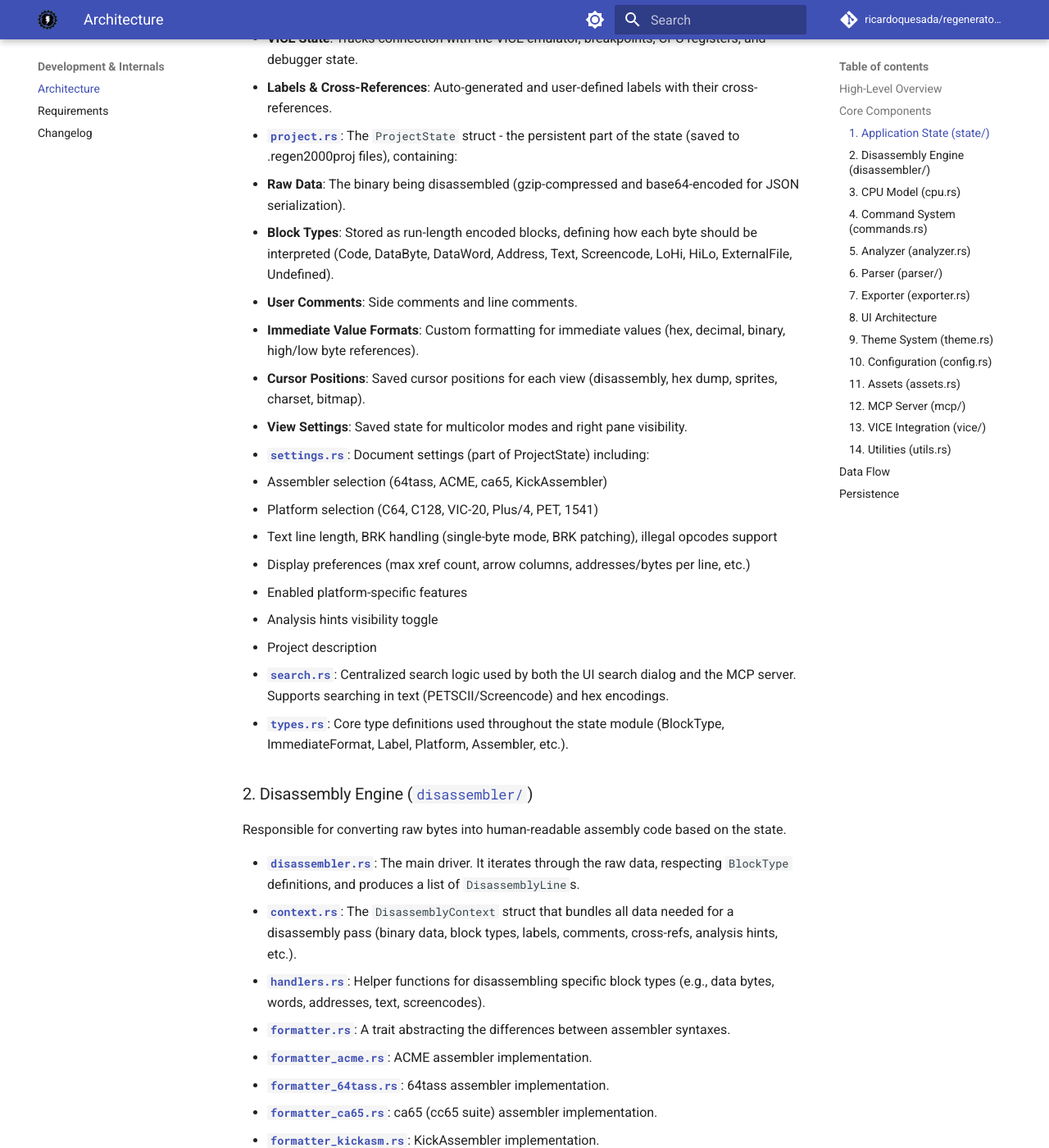
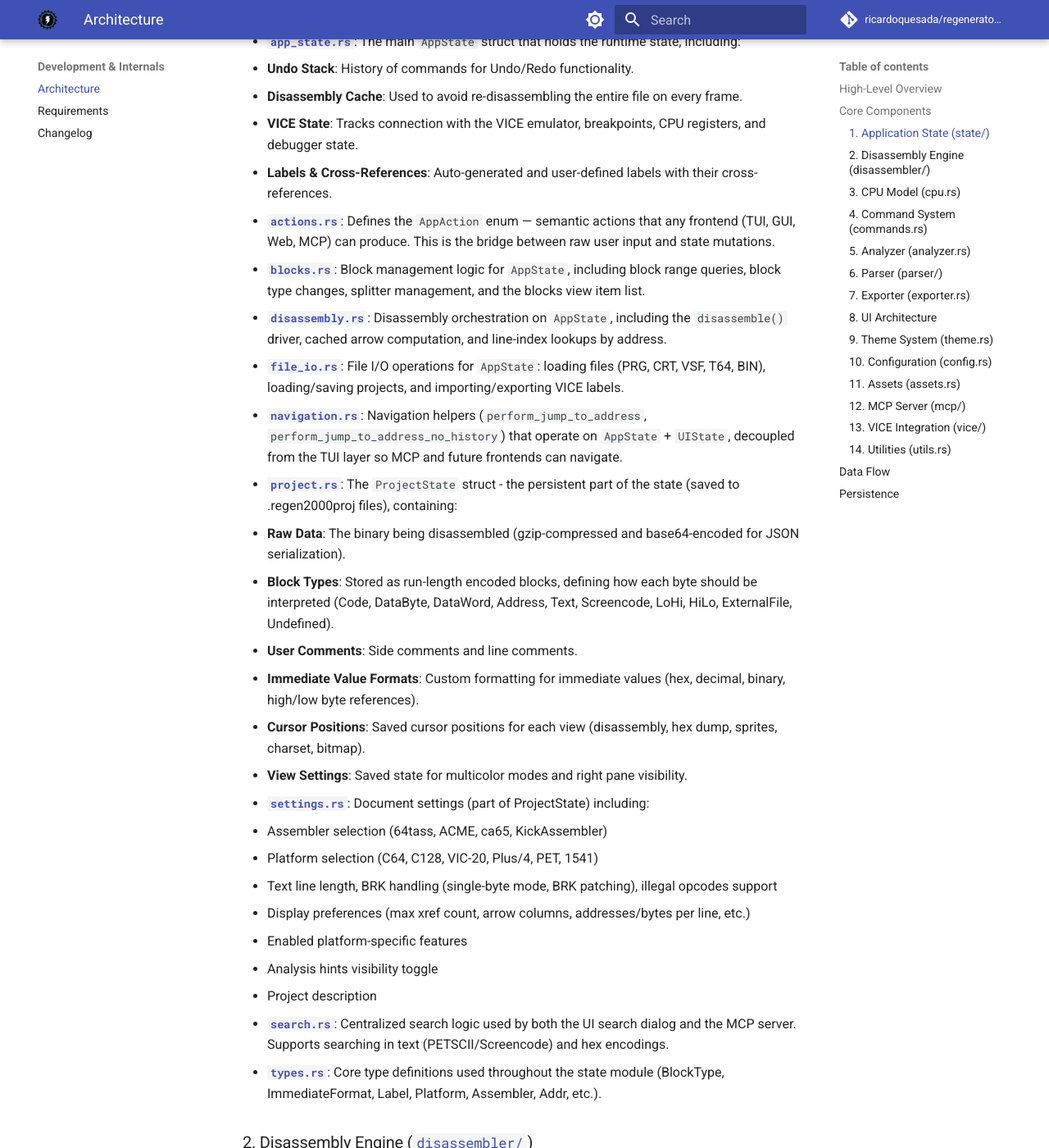
Before and after one commit to ricardoquesada/regenerator2000, an MkDocs documentation site: the page built from docs/architecture.md, in a window 1280 px wide and 1400 px high, scrolled down 1707 px. Shown: the whole window at 82% size. Built offline with MkDocs 1.6.1 and Material for MkDocs 9.7.7, drawn with Linux system fonts in a browser that asks for light colours; comment, search, counter and statistics services are not loaded; some of the changed text lies outside the part shown.

Commit message:
feat: Introduce `AppAction` as a semantic action layer, update state module descriptions, and detail the new menu system.

```diff
--- a/docs/architecture.md
+++ b/docs/architecture.md
@@ -11,6 +11,7 @@
     EventLoop[Event Loop]
     Widget[Active Widget<br/>View/Dialog]
     MCPServer[MCP Server<br/>HTTP/Stdio]
+    Action[AppAction<br/>Semantic Action]
     CommandSys[Command System]
     AppState[Application State]
     Analyzer[Code Analyzer]
@@ -22,9 +23,10 @@
 
     Input -->|Dispatch to Widget| EventLoop
     EventLoop --> Widget
-    Widget -->|Results in Action/Command| CommandSys
+    Widget -->|WidgetResult::Action| Action
+    Action -->|Dispatch| CommandSys
     MCPClient -->|Tools/Resources| MCPServer
-    MCPServer -->|Commands| CommandSys
+    MCPServer -->|AppAction / Commands| CommandSys
     MCPServer -.->|Read State| AppState
     CommandSys -->|Apply/Undo| AppState
     AppState -->|Requests| DisasmEngine
@@ -47,6 +49,11 @@
   - **Disassembly Cache**: Used to avoid re-disassembling the entire file on every frame.
   - **VICE State**: Tracks connection with the VICE emulator, breakpoints, CPU registers, and debugger state.
   - **Labels & Cross-References**: Auto-generated and user-defined labels with their cross-references.
+- **[`actions.rs`](https://github.com/ricardoquesada/regenerator2000/blob/main/src/state/actions.rs)**: Defines the `AppAction` enum — semantic actions that any frontend (TUI, GUI, Web, MCP) can produce. This is the bridge between raw user input and state mutations.
+- **[`blocks.rs`](https://github.com/ricardoquesada/regenerator2000/blob/main/src/state/blocks.rs)**: Block management logic for `AppState`, including block range queries, block type changes, splitter management, and the blocks view item list.
+- **[`disassembly.rs`](https://github.com/ricardoquesada/regenerator2000/blob/main/src/state/disassembly.rs)**: Disassembly orchestration on `AppState`, including the `disassemble()` driver, cached arrow computation, and line-index lookups by address.
+- **[`file_io.rs`](https://github.com/ricardoquesada/regenerator2000/blob/main/src/state/file_io.rs)**: File I/O operations for `AppState`: loading files (PRG, CRT, VSF, T64, BIN), loading/saving projects, and importing/exporting VICE labels.
+- **[`navigation.rs`](https://github.com/ricardoquesada/regenerator2000/blob/main/src/state/navigation.rs)**: Navigation helpers (`perform_jump_to_address`, `perform_jump_to_address_no_history`) that operate on `AppState` + `UIState`, decoupled from the TUI layer so MCP and future frontends can navigate.
 - **[`project.rs`](https://github.com/ricardoquesada/regenerator2000/blob/main/src/state/project.rs)**: The `ProjectState` struct - the persistent part of the state (saved to .regen2000proj files), containing:
   - **Raw Data**: The binary being disassembled (gzip-compressed and base64-encoded for JSON serialization).
   - **Block Types**: Stored as run-length encoded blocks, defining how each byte should be interpreted (Code, DataByte, DataWord, Address, Text, Screencode, LoHi, HiLo, ExternalFile, Undefined).
@@ -63,7 +70,7 @@
   - Analysis hints visibility toggle
   - Project description
 - **[`search.rs`](https://github.com/ricardoquesada/regenerator2000/blob/main/src/state/search.rs)**: Centralized search logic used by both the UI search dialog and the MCP server. Supports searching in text (PETSCII/Screencode) and hex encodings.
-- **[`types.rs`](https://github.com/ricardoquesada/regenerator2000/blob/main/src/state/types.rs)**: Core type definitions used throughout the state module (BlockType, ImmediateFormat, Label, Platform, Assembler, etc.).
+- **[`types.rs`](https://github.com/ricardoquesada/regenerator2000/blob/main/src/state/types.rs)**: Core type definitions used throughout the state module (BlockType, ImmediateFormat, Label, Platform, Assembler, Addr, etc.).
 
 ### 2. Disassembly Engine ([`disassembler/`](https://github.com/ricardoquesada/regenerator2000/tree/main/src/disassembler))
 
@@ -143,10 +149,16 @@
   - **[`events.rs`](https://github.com/ricardoquesada/regenerator2000/blob/main/src/events.rs)**: The primary event loop and rendering coordinator. Synchronizes view states and manages the main application loop.
   - **[`events/input.rs`](https://github.com/ricardoquesada/regenerator2000/blob/main/src/events/input.rs)**: The input router. It determines the active pane and dispatches input events (keyboard and mouse) to the corresponding `Widget`.
   - **[`ui.rs`](https://github.com/ricardoquesada/regenerator2000/blob/main/src/ui.rs)**: The top-level layout engine. It renders the Menu, StatusBar, and the active Main View.
-  - **[`menu.rs`](https://github.com/ricardoquesada/regenerator2000/blob/main/src/ui/menu.rs)**: Menu bar with File, Edit, View, Tools, Debug, and Help menus. Defines all `MenuAction` entries and keyboard shortcut bindings.
   - **[`statusbar.rs`](https://github.com/ricardoquesada/regenerator2000/blob/main/src/ui/statusbar.rs)**: Bottom status bar showing cursor address, block type, and context info.
   - **[`navigable.rs`](https://github.com/ricardoquesada/regenerator2000/blob/main/src/ui/navigable.rs)**: Shared trait/helpers for views that support cursor-based navigation.
   - **[`graphics_common.rs`](https://github.com/ricardoquesada/regenerator2000/blob/main/src/ui/graphics_common.rs)**: Shared rendering logic for graphical views (sprites, charset, bitmap).
+
+- **Menu System** ([`ui/menu/`](https://github.com/ricardoquesada/regenerator2000/tree/main/src/ui/menu)):
+  The menu bar is split across several sub-modules:
+  - **[`mod.rs`](https://github.com/ricardoquesada/regenerator2000/blob/main/src/ui/menu/mod.rs)**: The `Menu` struct implementing `Widget`, handling keyboard and mouse interaction with the menu bar and popup menus.
+  - **[`menu_action.rs`](https://github.com/ricardoquesada/regenerator2000/blob/main/src/ui/menu/menu_action.rs)**: Action dispatch logic — routes `AppAction` variants to `Command` applications, dialog creation, and other side effects.
+  - **[`menu_model.rs`](https://github.com/ricardoquesada/regenerator2000/blob/main/src/ui/menu/menu_model.rs)**: Data model for the menu system: `MenuState`, `MenuCategory`, and `MenuItem` structs with keyboard shortcut bindings.
+  - **[`menu_render.rs`](https://github.com/ricardoquesada/regenerator2000/blob/main/src/ui/menu/menu_render.rs)**: Rendering functions for the menu bar and popup menus.
 
 - **Main Views** ([`ui/view_*.rs`](https://github.com/ricardoquesada/regenerator2000/tree/main/src/ui)):
   - **[`view_disassembly.rs`](https://github.com/ricardoquesada/regenerator2000/blob/main/src/ui/view_disassembly.rs)**: The primary disassembly listing view with syntax highlighting and navigation.
@@ -256,7 +268,7 @@
 
 1. **Input**: User presses a key (e.g., `C`) or interacts with the mouse.
 2. **Dispatch**: [`events/input.rs`](https://github.com/ricardoquesada/regenerator2000/blob/main/src/events/input.rs) routes the input to the active `Widget` (e.g., `DisassemblyView`, or an active dialog).
-3. **Action**: The Widget processes the input via `handle_input()` or `handle_mouse()` and returns a `WidgetResult::Action` (e.g., `MenuAction::Code`).
+3. **Action**: The Widget processes the input via `handle_input()` or `handle_mouse()` and returns a `WidgetResult::Action` (e.g., `AppAction::Code`).
 4. **Execution**: The action is converted into a `Command` (e.g., `SetBlockType`), pushed to the `UndoStack`, and applied to `AppState`.
 5. **Update**: `AppState` modifies the data (e.g., updates `BlockType` array).
 6. **Analysis**: The change triggers [`analyzer.rs`](https://github.com/ricardoquesada/regenerator2000/blob/main/src/analyzer.rs) to re-scan the code.
```
Also changed, not shown: other parts of docs/architecture.md (+0 -1 lines).
